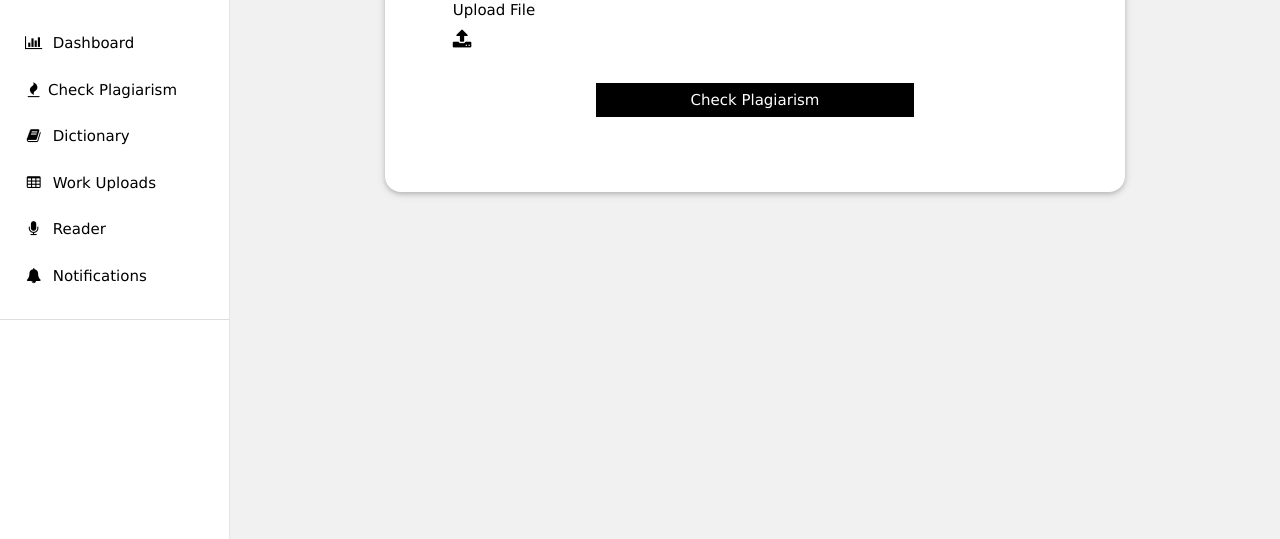
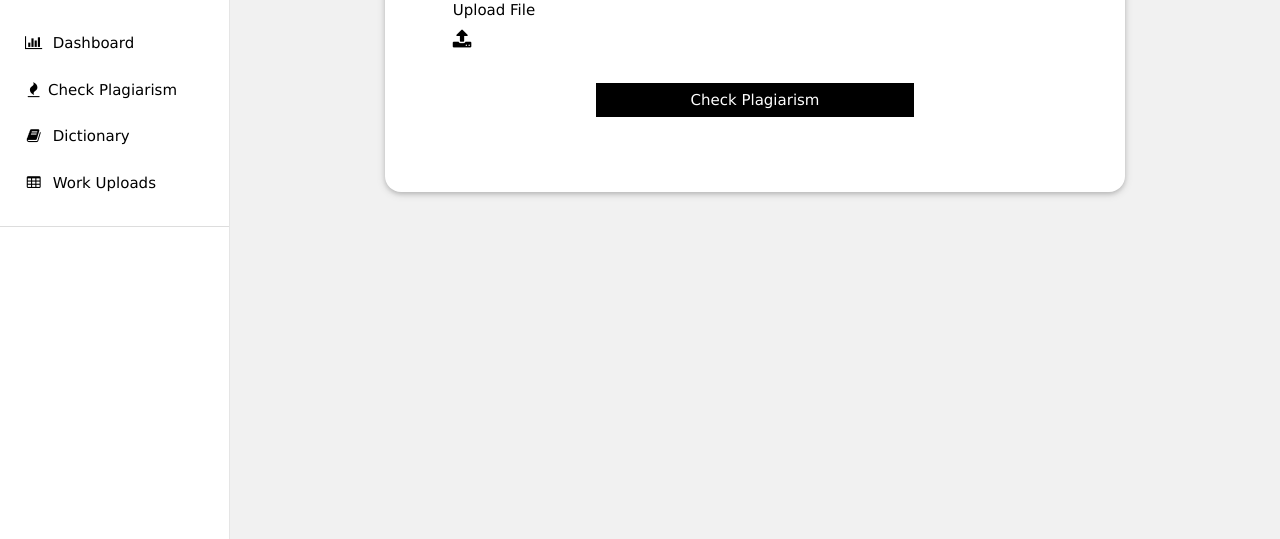
Before and after one commit to Kyomuhendo-Isihaka/spc_demo, a Django app: page /checkplagiarism/ in a window 1280 px wide. Shown: the part 261-800 px from the top of the page. Run offline with Django 5.2, Linux system fonts and the light colour scheme; some libraries are stand-ins or nearby versions.

Commit message:
url Updates

```diff
--- a/plag/plagiarismeng.py
+++ b/plag/plagiarismeng.py
@@ -1,7 +1,6 @@
 from difflib import SequenceMatcher
 from django.conf import settings
 from googlesearch import search
-import pyttsx3
 import PyPDF2
 import requests
 import os
@@ -13,7 +12,7 @@ import spacy
 from io import BytesIO
 
 
-# speaker = pyttsx3.init()
+
 # Load the pre-trained English language model
 nlp = spacy.load("en_core_web_sm")
 
--- a/plag/urls.py
+++ b/plag/urls.py
@@ -12,7 +12,7 @@ urlpatterns = [
     path('dictionary/', views.dictionary, name='dictionary'),
     path('work/', views.work, name='work'),
     path('results/<str:text>/', views.results, name='results'),
-    path('listen/', views.listen, name='listen'),
+
 
     path('profile/', views.profile, name='profile'),
 
--- a/plag/views.py
+++ b/plag/views.py
@@ -172,19 +172,6 @@ def results(request, text):
     }
     return render(request, "results.html", context)
 
-def listen(request):
-    text=""
-    file_path = ple.upload_file(request)
-    if file_path:
-        with open(file_path, 'r') as file:
-            text= ple.read_pdf(file_path)
-            speaking_thread = ple.threading.Thread(target=ple.speak, args=(text,))
-            speaking_thread.start()
-            # ple.speak(text)
-    context = {
-        'text':text,
-    }
-    return render(request, "listen.html", context)
 
 
 def profile(request):
--- a/spc/urls.py
+++ b/spc/urls.py
@@ -1,13 +1,13 @@
 from django.contrib import admin
 from django.urls import path, include
-from . import views
+from plag import urls as plag_urls
 from django.conf import settings
 from django.conf.urls.static import static
 
 
 urlpatterns = [
     path('admin/', admin.site.urls),
-    path('',include("plag.urls")),
+    path('',include(plag_urls)),
 
 ]
 
--- a/templates/layout.html
+++ b/templates/layout.html
@@ -130,14 +130,8 @@
                     <i class="fa fa-fw fa-table"></i>&nbsp; Work Uploads
                 </a>
 
-                <a href="{%url 'plag:listen'%}"
-                    class="w3-bar-item w3-button w3-padding-large w3-hover-text-primary nav-link">
-                    <i class="fa fa-fw fa-microphone"></i>&nbsp; Reader
-                </a>
 
-                <a href="" class="w3-bar-item w3-button w3-padding-large w3-hover-text-primary nav-link">
-                    <i class="fa fa-fw fa-bell"></i>&nbsp; Notifications
-                </a>
+
                 <hr>
                 {%endif%}
 
```
Also changed, not shown: db.sqlite3, 1 other file.
